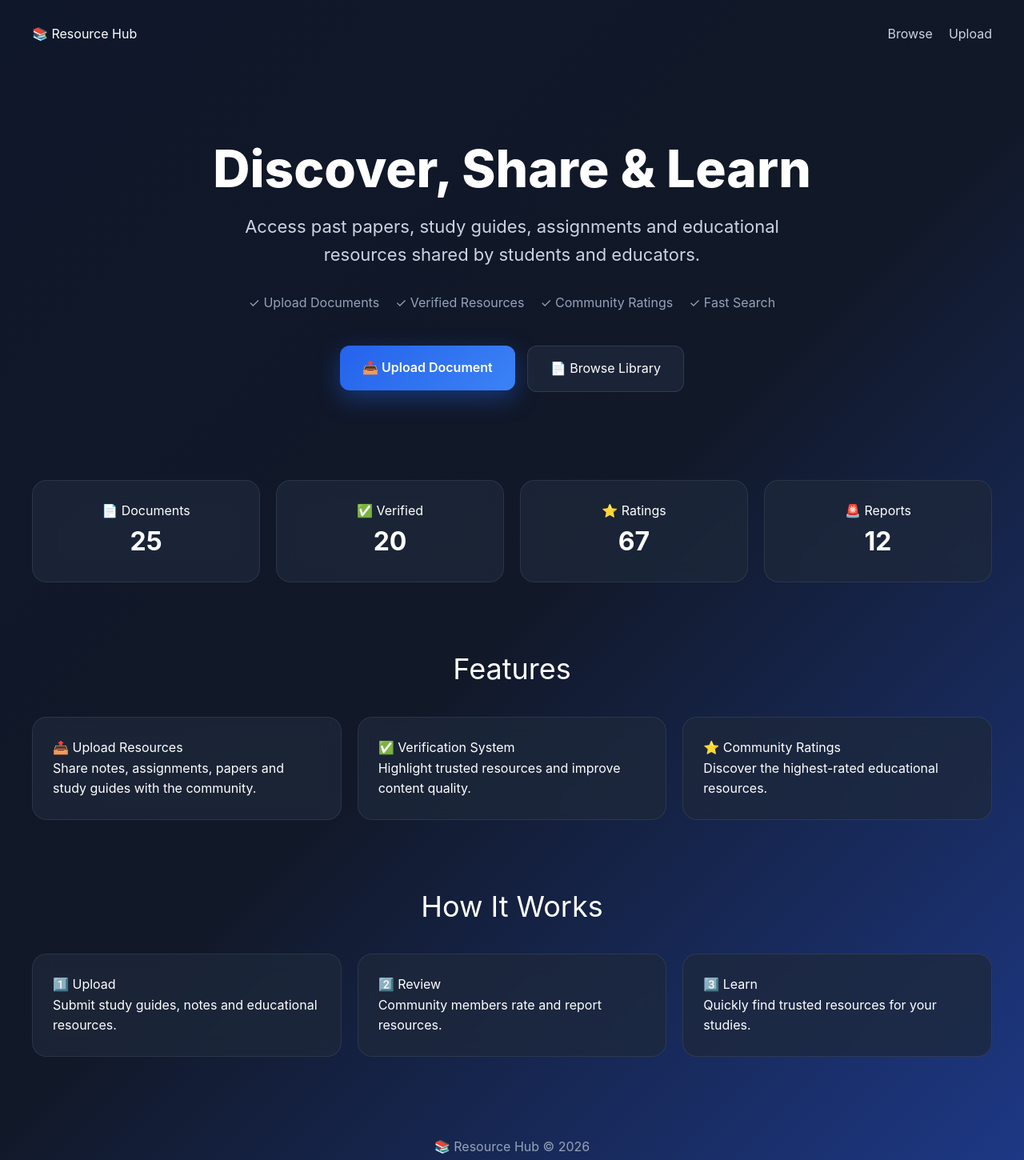
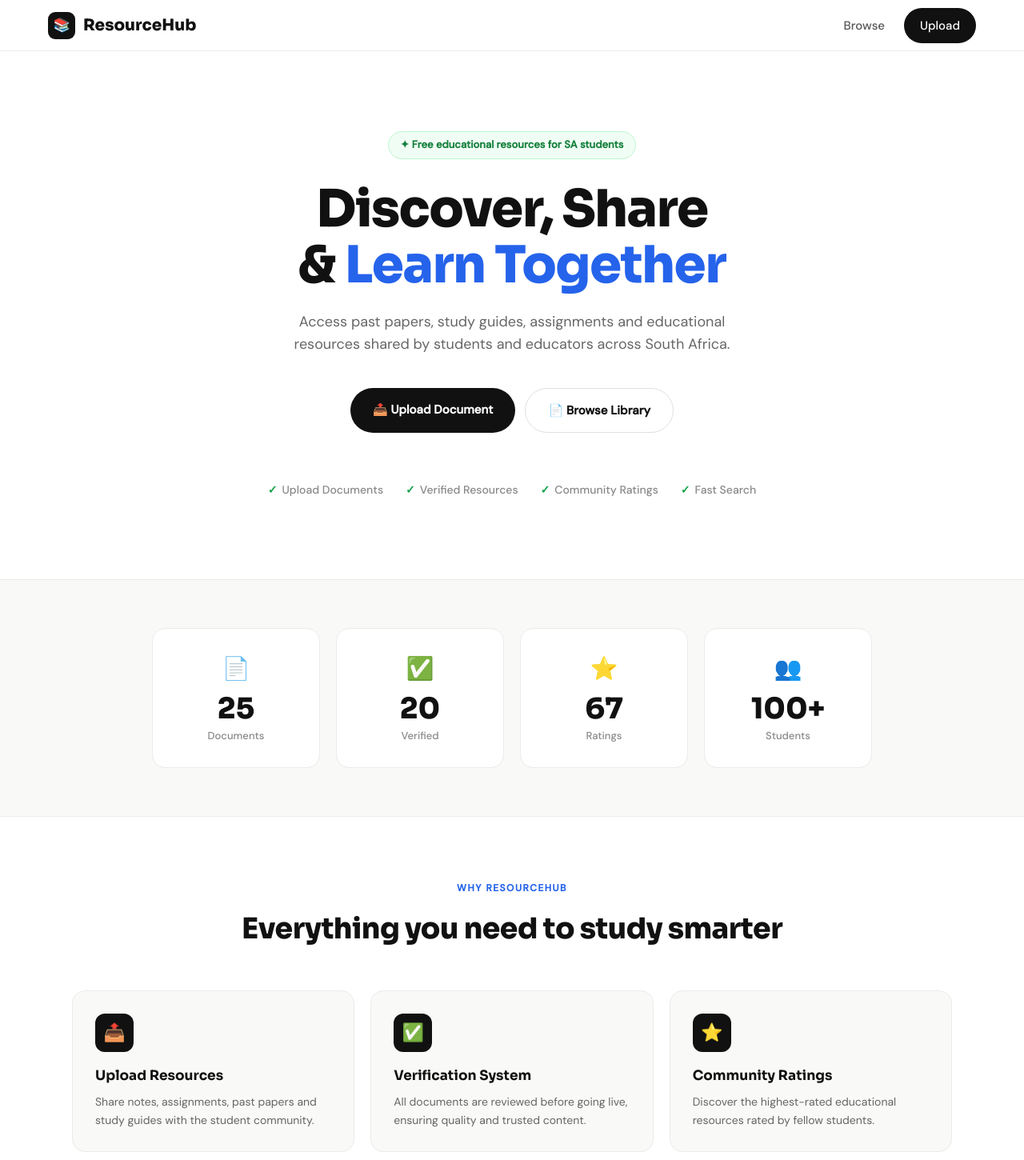
Before and after one commit to zaydennag-tech/Resource-hub, a Next.js app: page / in a window 1280 px wide. Shown: the top 1450 px of the page at 80% size. Built offline with nearby package versions, Linux system fonts and the light colour scheme.

Commit message:
redesign documents upload page

```diff
--- a/src/app/page.js
+++ b/src/app/page.js
@@ -4,285 +4,495 @@ import Link from 'next/link'
 
 export default function HomePage() {
   return (
-    <main style={styles.container}>
+    <>
+      <style>{`
+        @import url('https://fonts.googleapis.com/css2?family=Sora:wght@400;500;600;700;800&family=DM+Sans:wght@400;500&display=swap');
 
-      {/* NAVBAR */}
-      <nav style={styles.navbar}>
-        <h2>📚 Resource Hub</h2>
+        * { box-sizing: border-box; margin: 0; padding: 0; }
+        body { font-family: 'DM Sans', sans-serif; background: #f9f9f7; color: #111; }
 
-        <div style={styles.navLinks}>
-          <Link href="/documents" style={styles.navLink}>
-            Browse
+        /* NAV */
+        .nav {
+          background: #fff;
+          border-bottom: 1px solid #ebebeb;
+          padding: 0 60px;
+          display: flex;
+          align-items: center;
+          justify-content: space-between;
+          height: 64px;
+          position: sticky;
+          top: 0;
+          z-index: 100;
+        }
+        .nav-logo {
+          font-family: 'Sora', sans-serif;
+          font-weight: 800;
+          font-size: 20px;
+          color: #111;
+          text-decoration: none;
+          display: flex;
+          align-items: center;
+          gap: 10px;
+        }
+        .nav-logo-icon {
+          background: #111;
+          color: #fff;
+          width: 34px;
+          height: 34px;
+          border-radius: 9px;
+          display: flex;
+          align-items: center;
+          justify-content: center;
+          font-size: 17px;
+        }
+        .nav-links {
+          display: flex;
+          align-items: center;
+          gap: 8px;
+        }
+        .nav-link {
+          color: #555;
+          text-decoration: none;
+          font-size: 15px;
+          font-weight: 500;
+          padding: 8px 16px;
+          border-radius: 100px;
+          transition: background 0.15s, color 0.15s;
+        }
+        .nav-link:hover { background: #f5f5f3; color: #111; }
+        .nav-cta {
+          background: #111;
+          color: #fff !important;
+          padding: 10px 20px !important;
+        }
+        .nav-cta:hover { background: #333 !important; }
+
+        /* HERO */
+        .hero {
+          background: #fff;
+          border-bottom: 1px solid #ebebeb;
+          padding: 100px 60px;
+          text-align: center;
+        }
+        .hero-badge {
+          display: inline-flex;
+          align-items: center;
+          gap: 6px;
+          background: #f0fdf4;
+          color: #15803d;
+          border: 1px solid #bbf7d0;
+          padding: 6px 14px;
+          border-radius: 100px;
+          font-size: 13px;
+          font-weight: 600;
+          margin-bottom: 28px;
+        }
+        .hero h1 {
+          font-family: 'Sora', sans-serif;
+          font-size: 64px;
+          font-weight: 800;
+          color: #111;
+          line-height: 1.1;
+          max-width: 800px;
+          margin: 0 auto 20px;
+          letter-spacing: -1.5px;
+        }
+        .hero h1 span { color: #2563eb; }
+        .hero p {
+          font-size: 18px;
+          color: #666;
+          max-width: 560px;
+          margin: 0 auto 40px;
+          line-height: 1.6;
+        }
+        .hero-actions {
+          display: flex;
+          justify-content: center;
+          gap: 12px;
+          flex-wrap: wrap;
+          margin-bottom: 60px;
+        }
+        .btn-primary {
+          background: #111;
+          color: #fff;
+          padding: 15px 28px;
+          border: none;
+          border-radius: 100px;
+          font-size: 15px;
+          font-weight: 600;
+          font-family: 'DM Sans', sans-serif;
+          cursor: pointer;
+          text-decoration: none;
+          display: inline-block;
+          transition: background 0.15s;
+        }
+        .btn-primary:hover { background: #333; }
+        .btn-secondary {
+          background: #fff;
+          color: #111;
+          padding: 15px 28px;
+          border: 1.5px solid #e0e0e0;
+          border-radius: 100px;
+          font-size: 15px;
+          font-weight: 600;
+          font-family: 'DM Sans', sans-serif;
+          cursor: pointer;
+          text-decoration: none;
+          display: inline-block;
+          transition: border-color 0.15s;
+        }
+        .btn-secondary:hover { border-color: #111; }
+        .hero-bullets {
+          display: flex;
+          justify-content: center;
+          gap: 28px;
+          flex-wrap: wrap;
+          color: #888;
+          font-size: 14px;
+          font-weight: 500;
+        }
+        .hero-bullets span {
+          display: flex;
+          align-items: center;
+          gap: 6px;
+        }
+        .hero-bullets span::before {
+          content: '✓';
+          color: #16a34a;
+          font-weight: 700;
+        }
+
+        /* STATS */
+        .stats-section {
+          background: #f9f9f7;
+          padding: 60px;
+        }
+        .stats-grid {
+          max-width: 900px;
+          margin: 0 auto;
+          display: grid;
+          grid-template-columns: repeat(4, 1fr);
+          gap: 20px;
+        }
+        .stat-card {
+          background: #fff;
+          border: 1.5px solid #ebebeb;
+          border-radius: 16px;
+          padding: 28px 20px;
+          text-align: center;
+          transition: box-shadow 0.2s;
+        }
+        .stat-card:hover { box-shadow: 0 4px 20px rgba(0,0,0,0.06); }
+        .stat-icon { font-size: 28px; margin-bottom: 10px; }
+        .stat-number {
+          font-family: 'Sora', sans-serif;
+          font-size: 36px;
+          font-weight: 800;
+          color: #111;
+          line-height: 1;
+          margin-bottom: 6px;
+        }
+        .stat-label { font-size: 13px; color: #888; font-weight: 500; }
+
+        /* FEATURES */
+        .features-section {
+          padding: 80px 60px;
+          background: #fff;
+          border-top: 1px solid #ebebeb;
+          border-bottom: 1px solid #ebebeb;
+        }
+        .section-label {
+          text-align: center;
+          font-size: 12px;
+          font-weight: 700;
+          letter-spacing: 1.5px;
+          color: #2563eb;
+          text-transform: uppercase;
+          margin-bottom: 12px;
+        }
+        .section-title {
+          font-family: 'Sora', sans-serif;
+          font-size: 36px;
+          font-weight: 800;
+          color: #111;
+          text-align: center;
+          margin-bottom: 48px;
+          letter-spacing: -0.5px;
+        }
+        .features-grid {
+          max-width: 1100px;
+          margin: 0 auto;
+          display: grid;
+          grid-template-columns: repeat(3, 1fr);
+          gap: 20px;
+        }
+        .feature-card {
+          background: #f9f9f7;
+          border: 1.5px solid #ebebeb;
+          border-radius: 16px;
+          padding: 28px;
+          transition: box-shadow 0.2s, transform 0.2s;
+        }
+        .feature-card:hover {
+          box-shadow: 0 6px 24px rgba(0,0,0,0.07);
+          transform: translateY(-2px);
+        }
+        .feature-icon {
+          width: 48px;
+          height: 48px;
+          background: #111;
+          color: #fff;
+          border-radius: 12px;
+          display: flex;
+          align-items: center;
+          justify-content: center;
+          font-size: 22px;
+          margin-bottom: 16px;
+        }
+        .feature-card h3 {
+          font-family: 'Sora', sans-serif;
+          font-size: 17px;
+          font-weight: 700;
+          color: #111;
+          margin-bottom: 8px;
+        }
+        .feature-card p { font-size: 14px; color: #666; line-height: 1.6; }
+
+        /* HOW IT WORKS */
+        .how-section {
+          padding: 80px 60px;
+          background: #f9f9f7;
+        }
+        .steps-grid {
+          max-width: 900px;
+          margin: 0 auto;
+          display: grid;
+          grid-template-columns: repeat(3, 1fr);
+          gap: 20px;
+          position: relative;
+        }
+        .step-card {
+          background: #fff;
+          border: 1.5px solid #ebebeb;
+          border-radius: 16px;
+          padding: 32px 24px;
+          text-align: center;
+        }
+        .step-number {
+          width: 44px;
+          height: 44px;
+          background: #111;
+          color: #fff;
+          border-radius: 100px;
+          font-family: 'Sora', sans-serif;
+          font-weight: 800;
+          font-size: 18px;
+          display: flex;
+          align-items: center;
+          justify-content: center;
+          margin: 0 auto 16px;
+        }
+        .step-card h3 {
+          font-family: 'Sora', sans-serif;
+          font-size: 18px;
+          font-weight: 700;
+          margin-bottom: 8px;
+          color: #111;
+        }
+        .step-card p { font-size: 14px; color: #666; line-height: 1.6; }
+
+        /* CTA */
+        .cta-section {
+          background: #111;
+          padding: 80px 60px;
+          text-align: center;
+        }
+        .cta-section h2 {
+          font-family: 'Sora', sans-serif;
+          font-size: 40px;
+          font-weight: 800;
+          color: #fff;
+          margin-bottom: 16px;
+          letter-spacing: -0.5px;
+        }
+        .cta-section p { color: #aaa; font-size: 16px; margin-bottom: 32px; }
+        .btn-white {
+          background: #fff;
+          color: #111;
+          padding: 15px 32px;
+          border: none;
+          border-radius: 100px;
+          font-size: 15px;
+          font-weight: 700;
+          font-family: 'DM Sans', sans-serif;
+          cursor: pointer;
+          text-decoration: none;
+          display: inline-block;
+          transition: opacity 0.15s;
+        }
+        .btn-white:hover { opacity: 0.9; }
+
+        /* FOOTER */
+        .footer {
+          background: #fff;
+          border-top: 1px solid #ebebeb;
+          padding: 32px 60px;
+          display: flex;
+          align-items: center;
+          justify-content: space-between;
+          flex-wrap: wrap;
+          gap: 12px;
+        }
+        .footer-logo {
+          font-family: 'Sora', sans-serif;
+          font-weight: 700;
+          font-size: 16px;
+          color: #111;
+        }
+        .footer-copy { font-size: 13px; color: #aaa; }
+        .footer-links { display: flex; gap: 20px; }
+        .footer-links a {
+          font-size: 13px;
+          color: #888;
+          text-decoration: none;
+          transition: color 0.15s;
+        }
+        .footer-links a:hover { color: #111; }
+
+        @media (max-width: 900px) {
+          .nav { padding: 0 20px; }
+          .hero { padding: 60px 20px; }
+          .hero h1 { font-size: 40px; }
+          .stats-section { padding: 40px 20px; }
+          .stats-grid { grid-template-columns: repeat(2, 1fr); }
+          .features-section, .how-section, .cta-section { padding: 60px 20px; }
+          .features-grid, .steps-grid { grid-template-columns: 1fr; }
+          .footer { padding: 24px 20px; flex-direction: column; text-align: center; }
+        }
+      `}</style>
+
+      <div>
+        {/* NAV */}
+        <nav className="nav">
+          <Link className="nav-logo" href="/">
+            <span className="nav-logo-icon">📚</span>
+            ResourceHub
           </Link>
-
-          <Link href="/upload" style={styles.navLink}>
-            Upload
-          </Link>
+          <div className="nav-links">
+            <Link className="nav-link" href="/documents">Browse</Link>
+            <Link className="nav-link nav-cta" href="/upload">Upload</Link>
           </div>
         </nav>
 
         {/* HERO */}
-      <section style={styles.hero}>
-        <h1 style={styles.title}>
-          Discover, Share & Learn
-        </h1>
-
-        <p style={styles.subtitle}>
-          Access past papers, study guides, assignments and
-          educational resources shared by students and educators.
-        </p>
-
-        <div style={styles.bullets}>
-          <span>✓ Upload Documents</span>
-          <span>✓ Verified Resources</span>
-          <span>✓ Community Ratings</span>
-          <span>✓ Fast Search</span>
+        <section className="hero">
+          <div className="hero-badge">
+            ✦ Free educational resources for SA students
           </div>
-
-        <div style={styles.actions}>
-          <Link href="/upload">
-            <button style={styles.primaryButton}>
-              📤 Upload Document
-            </button>
-          </Link>
-
-          <Link href="/documents">
-            <button style={styles.secondaryButton}>
-              📄 Browse Library
-            </button>
-          </Link>
+          <h1>Discover, Share<br />& <span>Learn Together</span></h1>
+          <p>Access past papers, study guides, assignments and educational resources shared by students and educators across South Africa.</p>
+          <div className="hero-actions">
+            <Link className="btn-primary" href="/upload">📤 Upload Document</Link>
+            <Link className="btn-secondary" href="/documents">📄 Browse Library</Link>
+          </div>
+          <div className="hero-bullets">
+            <span>Upload Documents</span>
+            <span>Verified Resources</span>
+            <span>Community Ratings</span>
+            <span>Fast Search</span>
           </div>
         </section>
 
         {/* STATS */}
-      <section style={styles.stats}>
-        <div style={styles.statCard}>
-          <h3>📄 Documents</h3>
-          <p style={styles.statNumber}>25</p>
+        <section className="stats-section">
+          <div className="stats-grid">
+            <div className="stat-card">
+              <div className="stat-icon">📄</div>
+              <div className="stat-number">25</div>
+              <div className="stat-label">Documents</div>
             </div>
-
-        <div style={styles.statCard}>
-          <h3>✅ Verified</h3>
-          <p style={styles.statNumber}>20</p>
+            <div className="stat-card">
+              <div className="stat-icon">✅</div>
+              <div className="stat-number">20</div>
+              <div className="stat-label">Verified</div>
             </div>
-
-        <div style={styles.statCard}>
-          <h3>⭐ Ratings</h3>
-          <p style={styles.statNumber}>67</p>
+            <div className="stat-card">
+              <div className="stat-icon">⭐</div>
+              <div className="stat-number">67</div>
+              <div className="stat-label">Ratings</div>
             </div>
-
-        <div style={styles.statCard}>
-          <h3>🚨 Reports</h3>
-          <p style={styles.statNumber}>12</p>
+            <div className="stat-card">
+              <div className="stat-icon">👥</div>
+              <div className="stat-number">100+</div>
+              <div className="stat-label">Students</div>
+            </div>
           </div>
         </section>
 
         {/* FEATURES */}
-      <section style={styles.section}>
-        <h2 style={styles.sectionTitle}>Features</h2>
-
-        <div style={styles.features}>
-          <div style={styles.featureCard}>
-            <h3>📤 Upload Resources</h3>
-            <p>
-              Share notes, assignments, papers and study guides
-              with the community.
-            </p>
+        <section className="features-section">
+          <div className="section-label">Why ResourceHub</div>
+          <h2 className="section-title">Everything you need to study smarter</h2>
+          <div className="features-grid">
+            <div className="feature-card">
+              <div className="feature-icon">📤</div>
+              <h3>Upload Resources</h3>
+              <p>Share notes, assignments, past papers and study guides with the student community.</p>
             </div>
-
-          <div style={styles.featureCard}>
-            <h3>✅ Verification System</h3>
-            <p>
-              Highlight trusted resources and improve content quality.
-            </p>
+            <div className="feature-card">
+              <div className="feature-icon">✅</div>
+              <h3>Verification System</h3>
+              <p>All documents are reviewed before going live, ensuring quality and trusted content.</p>
             </div>
-
-          <div style={styles.featureCard}>
-            <h3>⭐ Community Ratings</h3>
-            <p>
-              Discover the highest-rated educational resources.
-            </p>
+            <div className="feature-card">
+              <div className="feature-icon">⭐</div>
+              <h3>Community Ratings</h3>
+              <p>Discover the highest-rated educational resources rated by fellow students.</p>
             </div>
           </div>
         </section>
 
         {/* HOW IT WORKS */}
-      <section style={styles.section}>
-        <h2 style={styles.sectionTitle}>How It Works</h2>
-
-        <div style={styles.features}>
-          <div style={styles.featureCard}>
-            <h3>1️⃣ Upload</h3>
-            <p>
-              Submit study guides, notes and educational resources.
-            </p>
+        <section className="how-section">
+          <div className="section-label">How It Works</div>
+          <h2 className="section-title">Three simple steps</h2>
+          <div className="steps-grid">
+            <div className="step-card">
+              <div className="step-number">1</div>
+              <h3>Upload</h3>
+              <p>Submit your study guides, notes and educational resources in seconds.</p>
             </div>
-
-          <div style={styles.featureCard}>
-            <h3>2️⃣ Review</h3>
-            <p>
-              Community members rate and report resources.
-            </p>
+            <div className="step-card">
+              <div className="step-number">2</div>
+              <h3>Review</h3>
+              <p>Our team reviews your submission and approves quality content.</p>
             </div>
-
-          <div style={styles.featureCard}>
-            <h3>3️⃣ Learn</h3>
-            <p>
-              Quickly find trusted resources for your studies.
-            </p>
+            <div className="step-card">
+              <div className="step-number">3</div>
+              <h3>Learn</h3>
+              <p>Students find and download trusted resources for their studies.</p>
             </div>
           </div>
         </section>
 
+        {/* CTA */}
+        <section className="cta-section">
+          <h2>Ready to contribute?</h2>
+          <p>Share your study materials and help thousands of students across South Africa.</p>
+          <Link className="btn-white" href="/upload">Upload your first document →</Link>
+        </section>
+
         {/* FOOTER */}
-      <footer style={styles.footer}>
-        <p>📚 Resource Hub © 2026</p>
-        <p>Built for students, by students.</p>
+        <footer className="footer">
+          <span className="footer-logo">📚 ResourceHub</span>
+          <span className="footer-copy">© 2026 ResourceHub. Built for students, by students.</span>
+          <div className="footer-links">
+            <Link href="/documents">Library</Link>
+            <Link href="/upload">Upload</Link>
+            <Link href="/admin">Admin</Link>
+          </div>
         </footer>
-
-    </main>
+      </div>
+    </>
   )
 }
-
-const styles = {
-  container: {
-    minHeight: '100vh',
-    padding: '30px',
-    color: 'white',
-    fontFamily:
-      '-apple-system, BlinkMacSystemFont, Segoe UI, sans-serif',
-    background:
-      'linear-gradient(135deg, #0f172a 0%, #111827 50%, #1e3a8a 100%)'
-  },
-
-  navbar: {
-    maxWidth: '1200px',
-    margin: '0 auto 60px',
-    display: 'flex',
-    justifyContent: 'space-between',
-    alignItems: 'center'
-  },
-
-  navLinks: {
-    display: 'flex',
-    gap: '20px'
-  },
-
-  navLink: {
-    color: '#cbd5e1',
-    textDecoration: 'none'
-  },
-
-  hero: {
-    maxWidth: '900px',
-    margin: '0 auto',
-    textAlign: 'center',
-    padding: '60px 0'
-  },
-
-  title: {
-    fontSize: '64px',
-    fontWeight: '800',
-    lineHeight: '1.1',
-    marginBottom: '20px'
-  },
-
-  subtitle: {
-    fontSize: '22px',
-    color: '#cbd5e1',
-    maxWidth: '700px',
-    margin: '0 auto 30px'
-  },
-
-  bullets: {
-    display: 'flex',
-    justifyContent: 'center',
-    gap: '20px',
-    flexWrap: 'wrap',
-    marginBottom: '40px',
-    color: '#94a3b8'
-  },
-
-  actions: {
-    display: 'flex',
-    justifyContent: 'center',
-    gap: '15px',
-    flexWrap: 'wrap'
-  },
-
-  primaryButton: {
-    background: 'linear-gradient(135deg,#2563eb,#3b82f6)',
-    color: 'white',
-    padding: '15px 28px',
-    border: 'none',
-    borderRadius: '12px',
-    cursor: 'pointer',
-    fontSize: '16px',
-    fontWeight: '600',
-    boxShadow: '0 10px 30px rgba(37,99,235,0.4)'
-  },
-
-  secondaryButton: {
-    background: 'rgba(30,41,59,0.8)',
-    color: 'white',
-    padding: '15px 28px',
-    border: '1px solid rgba(255,255,255,0.1)',
-    borderRadius: '12px',
-    cursor: 'pointer',
-    fontSize: '16px'
-  },
-
-  stats: {
-    maxWidth: '1200px',
-    margin: '50px auto',
-    display: 'grid',
-    gridTemplateColumns: 'repeat(auto-fit,minmax(220px,1fr))',
-    gap: '20px'
-  },
-
-  statCard: {
-    background: 'rgba(30,41,59,0.75)',
-    backdropFilter: 'blur(12px)',
-    border: '1px solid rgba(255,255,255,0.08)',
-    borderRadius: '18px',
-    padding: '25px',
-    textAlign: 'center'
-  },
-
-  statNumber: {
-    fontSize: '32px',
-    fontWeight: '700'
-  },
-
-  section: {
-    maxWidth: '1200px',
-    margin: '80px auto'
-  },
-
-  sectionTitle: {
-    textAlign: 'center',
-    marginBottom: '30px',
-    fontSize: '36px'
-  },
-
-  features: {
-    display: 'grid',
-    gridTemplateColumns: 'repeat(auto-fit,minmax(250px,1fr))',
-    gap: '20px'
-  },
-
-  featureCard: {
-    background: 'rgba(30,41,59,0.75)',
-    backdropFilter: 'blur(12px)',
-    border: '1px solid rgba(255,255,255,0.08)',
-    borderRadius: '18px',
-    padding: '25px'
-  },
-
-  footer: {
-    marginTop: '100px',
-    textAlign: 'center',
-    color: '#94a3b8',
-    paddingBottom: '30px'
-  }
-}
```
Lines whose indentation alone changed are shown as unchanged.
